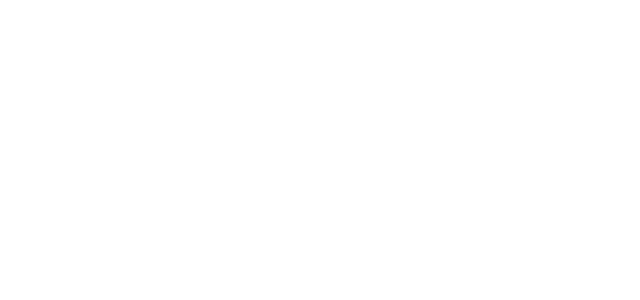
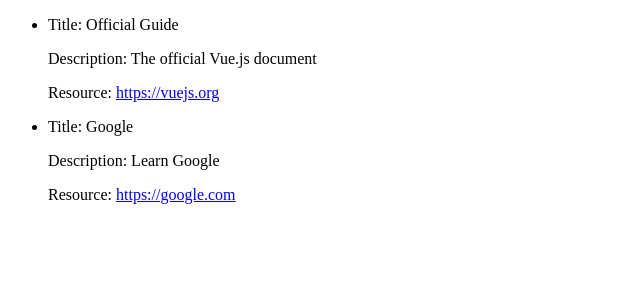
Before and after one commit to cyrilmarois/udemy-vue, a Vue app in the folder Projects/learning/: page / in a window 1280 px wide. Shown: the top 300 px of the page, without its empty margins (0-640 px from the left). Built offline with nearby package versions, Linux system fonts and the light colour scheme.

Commit message:
feat(app): dummy output

```diff
--- /dev/null
+++ b/Projects/learning/src/App.vue
@@ -0,0 +1,41 @@
+<template>
+  <ul>
+    <li v-for="storedResource in storedResources" :key="storedResource.id">
+      <p>
+        <span>Title</span>: <span>{{ storedResource.title }}</span>
+      </p>
+      <p>
+        <span>Description</span>: <span>{{ storedResource.description }}</span>
+      </p>
+      <p>
+        <span>Resource</span>:
+        <span>
+          <a :href="storedResource.link">{{ storedResource.link }}</a>
+        </span>
+      </p>
+    </li>
+  </ul>
+</template>
+
+<script>
+export default {
+  data() {
+    return {
+      storedResources: [
+        {
+          id: 'official-guide',
+          title: 'Official Guide',
+          description: 'The official Vue.js document',
+          link: 'https://vuejs.org',
+        },
+        {
+          id: 'google',
+          title: 'Google',
+          description: 'Learn Google',
+          link: 'https://google.com',
+        },
+      ],
+    };
+  },
+};
+</script>
--- a/Projects/learning/src/main.js
+++ b/Projects/learning/src/main.js
@@ -1,3 +1,6 @@
 import { createApp } from 'vue';
+import App from './App.vue';
 
-createApp({}).mount('#app');
+const app = createApp(App);
+
+app.mount('#app');
```
Also changed, not shown: 1 other file (tests, documents, lock files or other folders).
